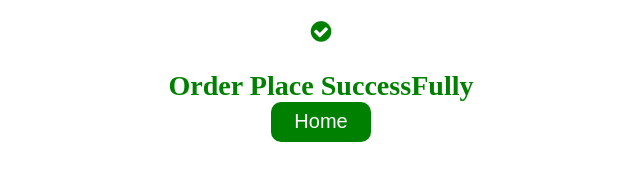
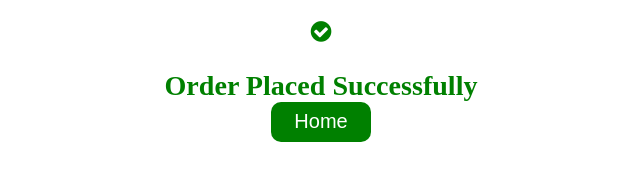
Before and after one commit to Susmitha-avula/silent_reaction, a plain HTML site: page payment.html in a window 1280 px wide. Shown: the part 216-396 px from the top of the page, 327-967 px from the left. Drawn offline with Linux system fonts and the light colour scheme.

Commit message:
add files

```diff
--- a/payment.html
+++ b/payment.html
@@ -34,7 +34,7 @@
 </head>
 <body>
     <i class="fa fa-check-circle"></i><br>
-    <h3>Order Place SuccessFully</h3>
+    <h3>Order Placed Successfully</h3>
     <button onclick="window.location.assign('category.html')">Home</button>
 </body>
 </html>
```
